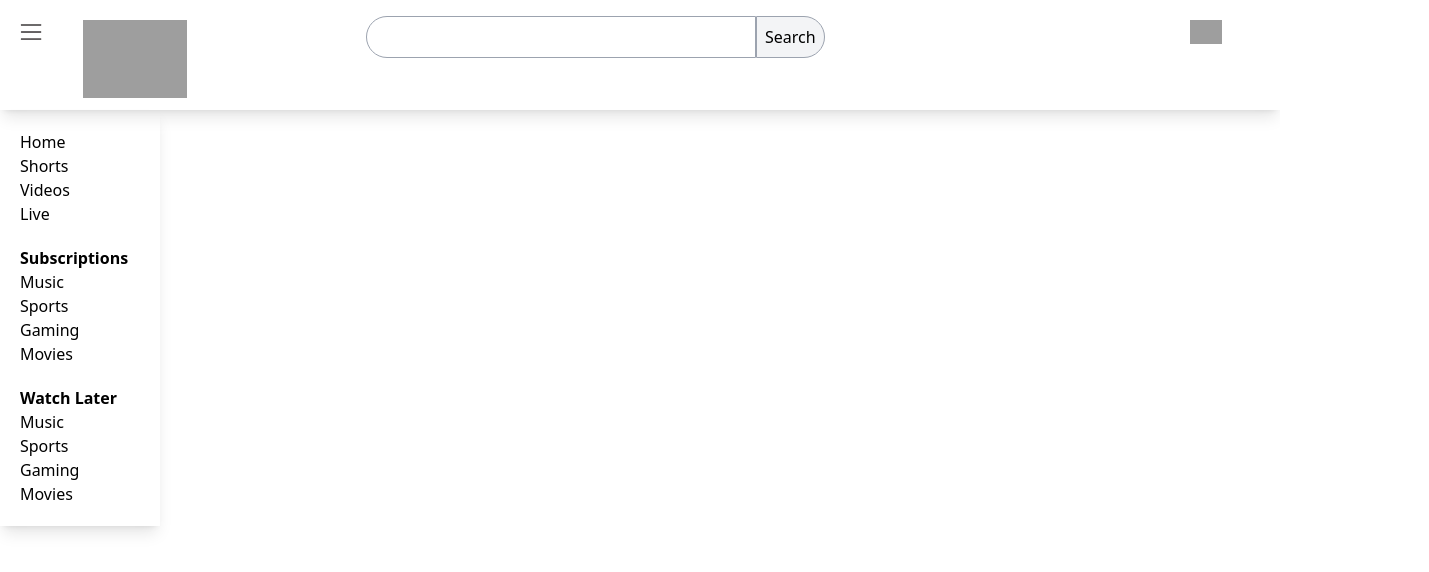
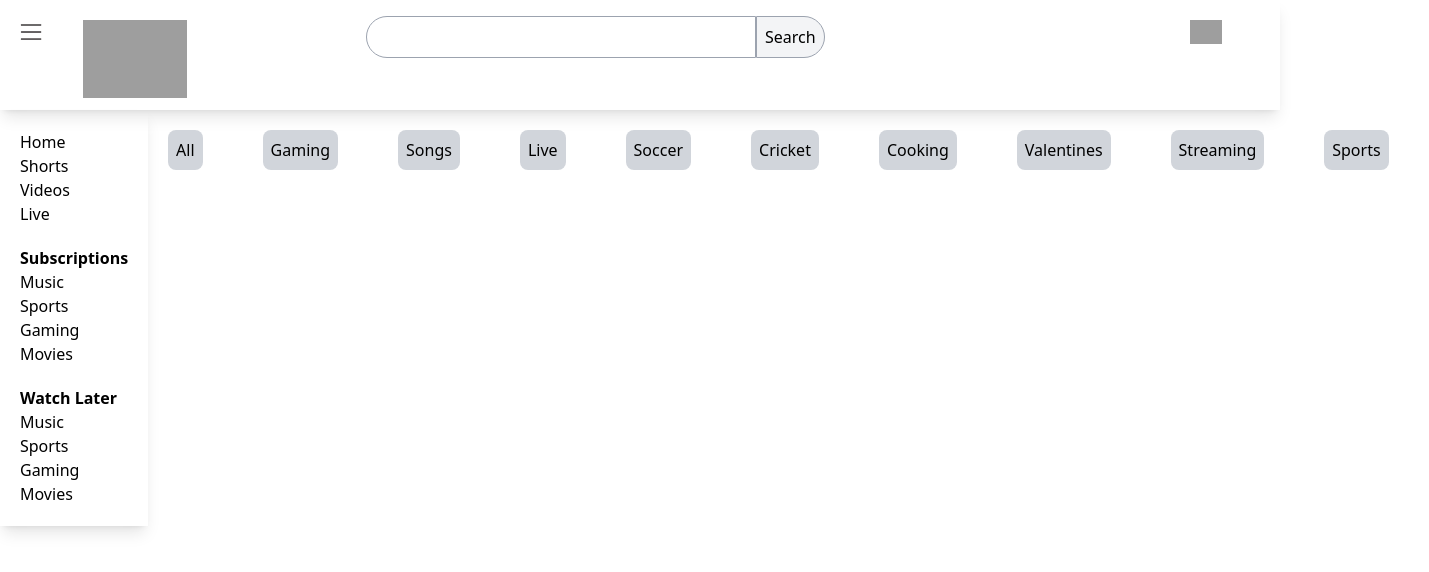
Before and after one commit to adityadubey01/YouTubePro, a React (Create React App) app: page / in a window 1280 px wide. Shown: the top 572 px of the page, 1429 px wide, since content can reach past the window. Built offline with nearby package versions, Linux system fonts and the light colour scheme; grey boxes are pictures that could not be loaded.

Commit message:
ButtonList

```diff
--- a/src/components/Body.js
+++ b/src/components/Body.js
@@ -1,10 +1,12 @@
 import React from "react";
 import Sidebar from "./Sidebar";
+import MainContainer from "./MainContainer";
 
 const Body = () => {
   return (
-    <div>
+    <div className="flex">
       <Sidebar />
+      <MainContainer />
     </div>
   );
 };
--- /dev/null
+++ b/src/components/Button.js
@@ -0,0 +1,13 @@
+import React from "react";
+
+const Button = ({ name }) => {
+  return (
+    <div>
+      <button className="p-2 ml-5 mt-5 mr-10 bg-gray-300 rounded-lg">
+        {name}
+      </button>
+    </div>
+  );
+};
+
+export default Button;
--- /dev/null
+++ b/src/components/ButtonList.js
@@ -0,0 +1,26 @@
+import Button from "./Button";
+import React from "react";
+
+const buttonList = [
+  "All",
+  "Gaming",
+  "Songs",
+  "Live",
+  "Soccer",
+  "Cricket",
+  "Cooking",
+  "Valentines",
+  "Streaming",
+  "Sports",
+];
+const ButtonList = () => {
+  return (
+    <div className="grid grid-flow-col">
+      {buttonList.map((list, index) => {
+        return <Button key={index} name={list} />;
+      })}
+    </div>
+  );
+};
+
+export default ButtonList;
--- a/src/components/MainContainer.js
+++ b/src/components/MainContainer.js
@@ -1,7 +1,12 @@
 import React from "react";
+import ButtonList from "./ButtonList";
 
 const MainContainer = () => {
-  return <div>MainContainer</div>;
+  return (
+    <div>
+      <ButtonList />
+    </div>
+  );
 };
 
 export default MainContainer;
--- /dev/null
+++ b/src/components/VideoContainer.js
@@ -0,0 +1,7 @@
+import React from "react";
+
+const VideoContainer = () => {
+  return <div>VideoContainer</div>;
+};
+
+export default VideoContainer;
```
